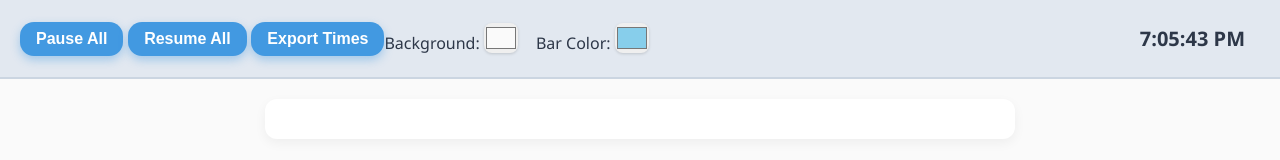
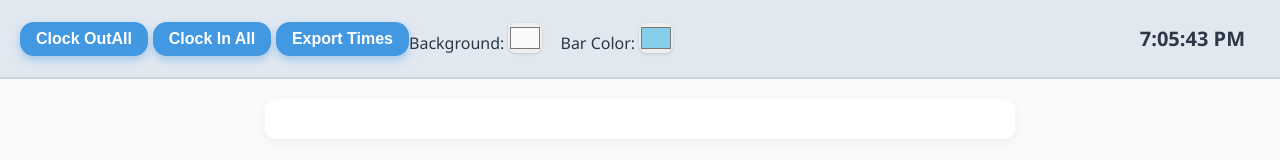
Before and after one commit to Talin-p/Clock-in-system-3958, a plain HTML site: page index.html in a window 1280 px wide. Drawn offline with Linux system fonts and the light colour scheme; no server answers.

Commit message:
Update index.html

```diff
--- a/index.html
+++ b/index.html
@@ -184,8 +184,8 @@ It's simple, interactive, and designed to make tracking competitive, fun and eas
 <body>
   <div class="top-bar">
     <div>
-      <button onclick="pauseAll()">Pause All</button>
-      <button onclick="resumeAll()">Resume All</button>
+      <button onclick="pauseAll()">Clock OutAll</button>
+      <button onclick="resumeAll()">Clock In All</button>
       <button onclick="exportTimes()">Export Times</button>
     </div>
     <div class="color-controls">
```
